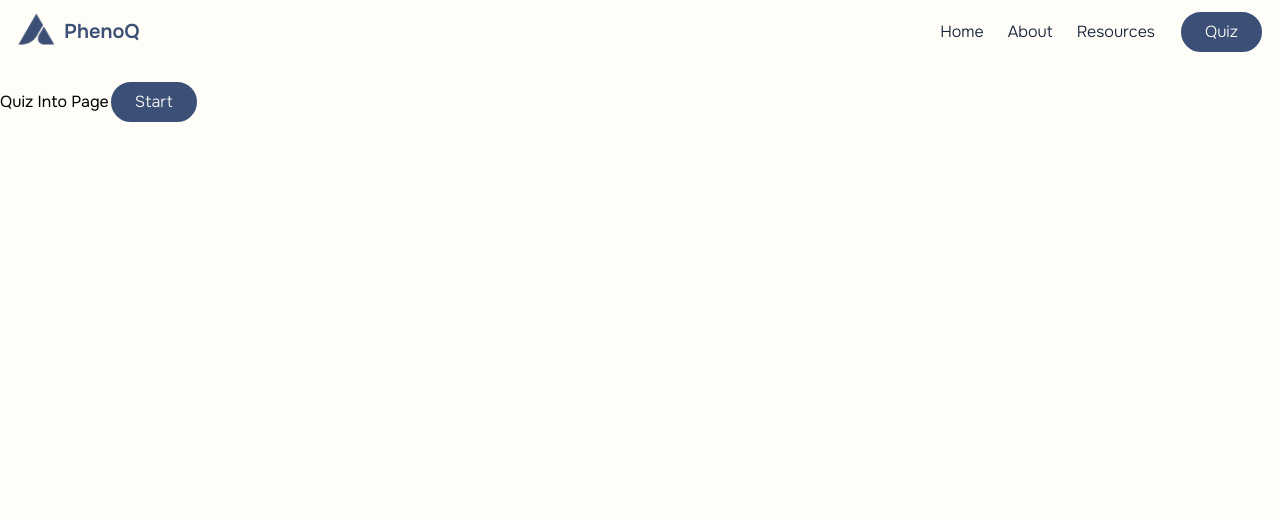
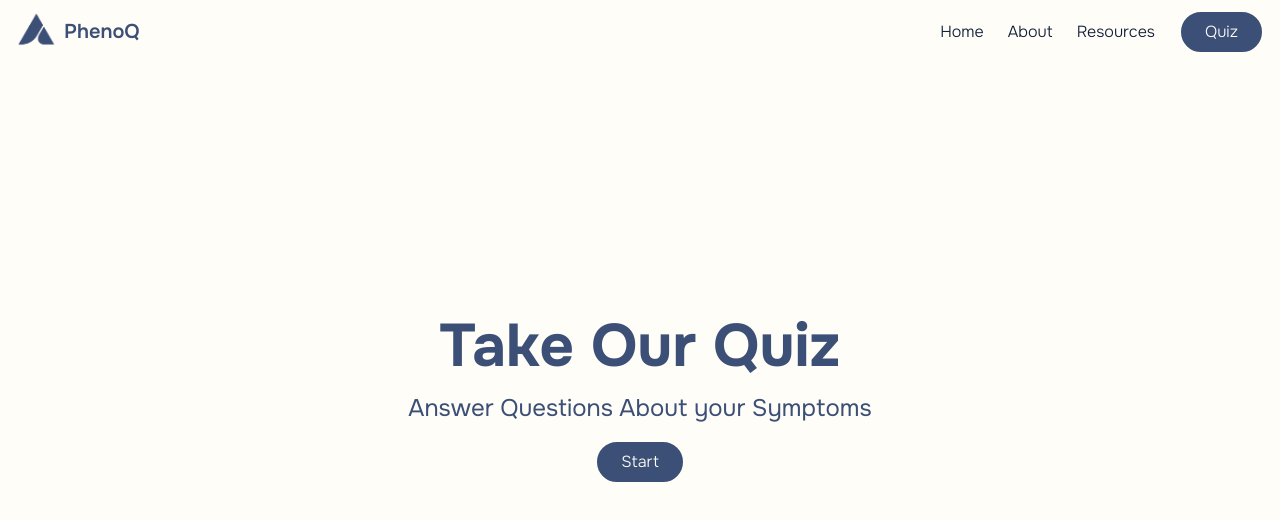
Before and after one commit to NaomiGonz/NAL, a React (Vite) app in the folder web-app/: page /quiz-start in a window 1280 px wide. Shown: the top 520 px of the page. Built offline with nearby package versions, Linux system fonts and the light colour scheme.

Commit message:
i edited the quizstart

```diff
--- a/web-app/src/pages/QuizStart.jsx
+++ b/web-app/src/pages/QuizStart.jsx
@@ -9,12 +9,15 @@ const QuizStart = () => {
   };
 
   return (
-    <div className="py-20">
-      Quiz Into Page
+    <div className="py-20 min-h-screen w-full bg-cover bg-no-repeat bg-center flex flex-col justify-center px-4">
+      <div className="max-w-4xl mx-auto text-left">
+      <h1 className="text-6xl font-bold text-center text-mediumblue mb-4">Take Our Quiz</h1>
+      <h1 className="text-2xl text-center text-mediumblue mb-4">Answer Questions About your Symptoms</h1>
       <button
         onClick={handleQuiz}
-        className="text-ivory font-light bg-mediumblue px-6 py-2 border-2 border-medium transition-colors duration-300 rounded-full hover:bg-green"
+        className="block mx-auto text-ivory font-light bg-mediumblue px-6 py-2 border-2 border-medium transition-colors duration-300 rounded-full hover:bg-green"
       >Start</button>
+      </div>
     </div>
   );
 };
```
